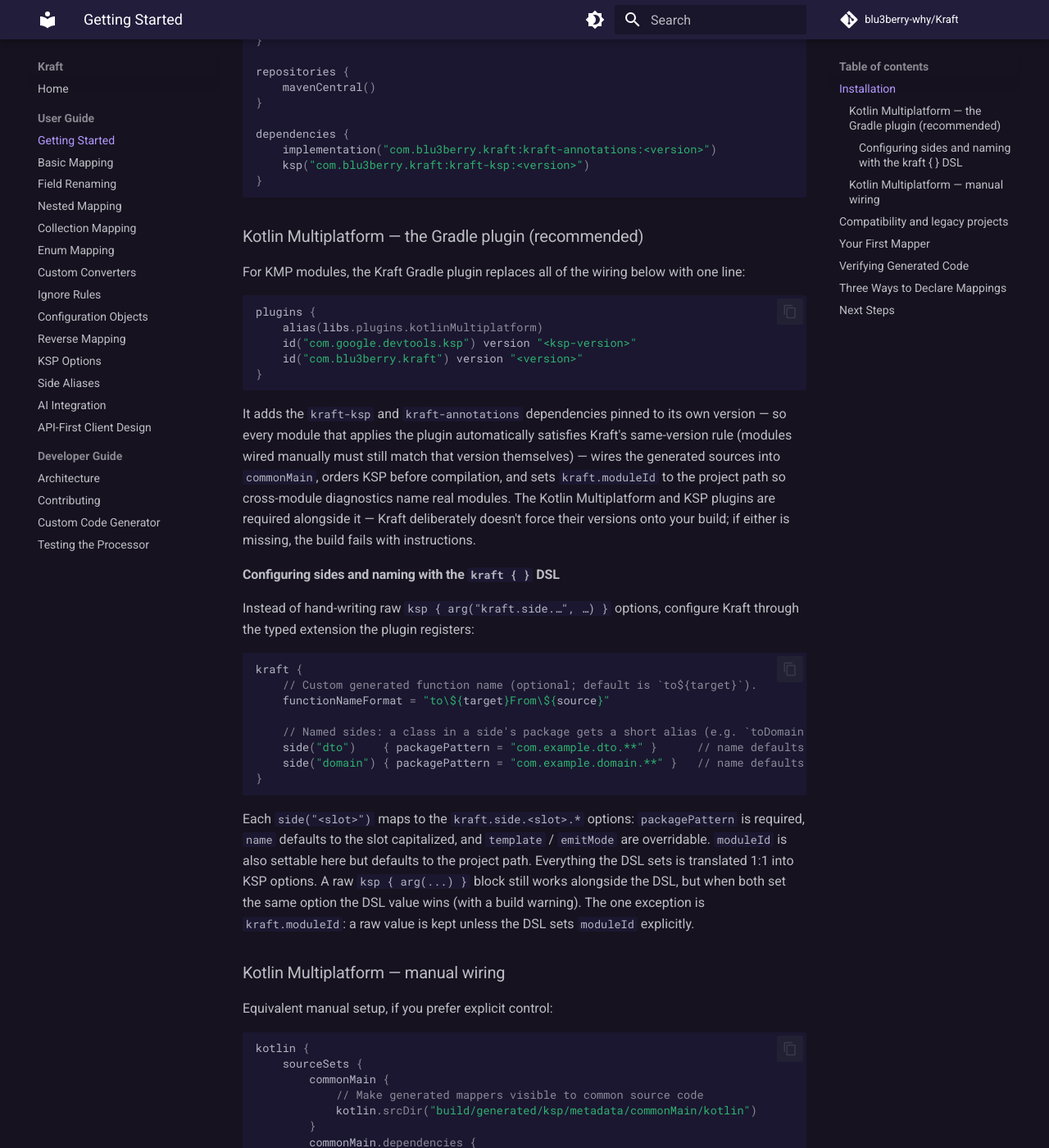
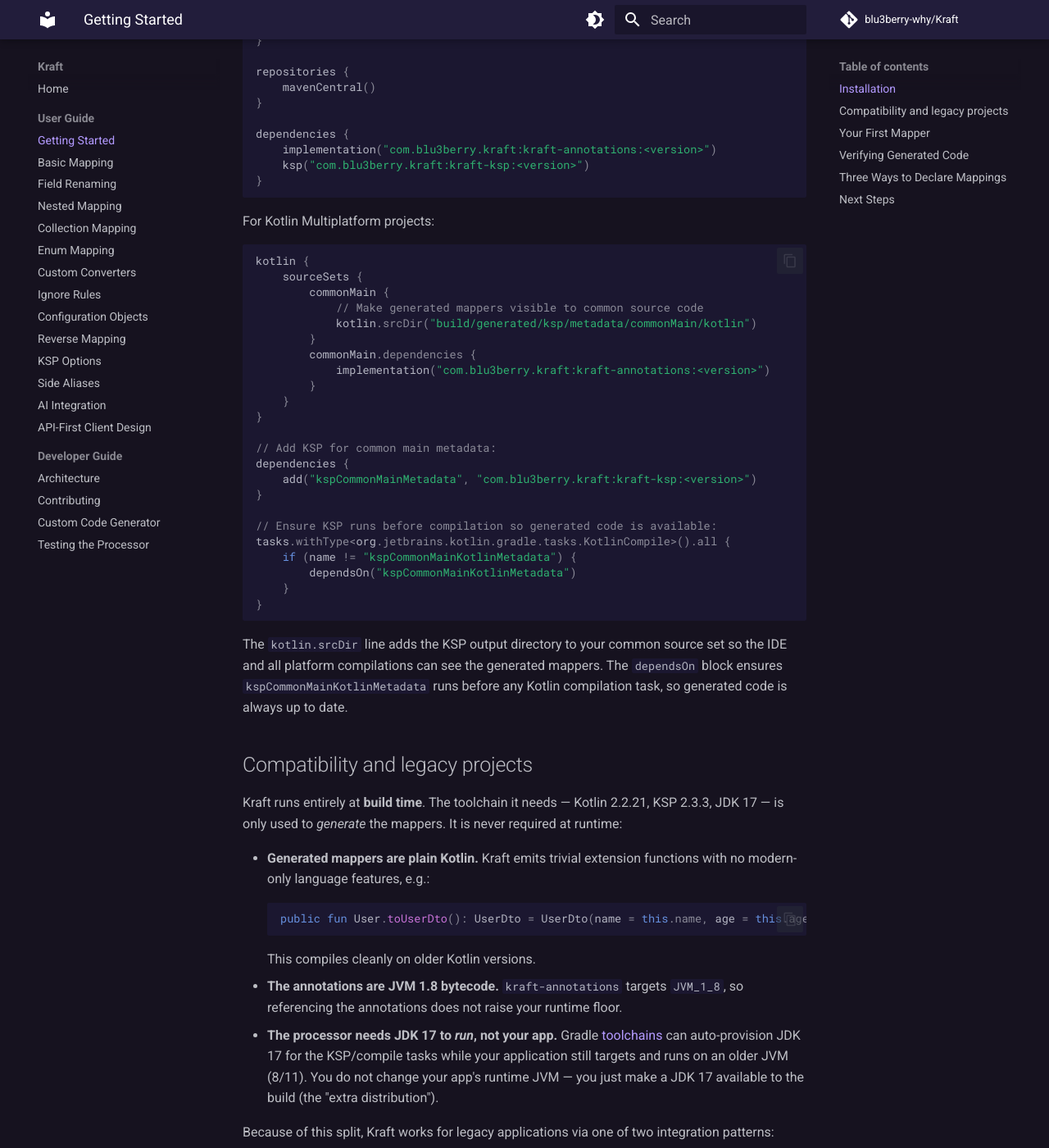
Before and after one commit to blu3berry-why/Kraft, an MkDocs documentation site: the page built from docs/user-guide/getting-started.md, in a window 1280 px wide and 1400 px high, scrolled down 500 px. Shown: the whole window at 82% size. Built offline with MkDocs 1.6.1 and Material for MkDocs 9.7.7, drawn with Linux system fonts in a browser that asks for light colours; comment, search, counter and statistics services are not loaded.

Commit message:
docs: hold Gradle plugin docs until the plugin is released
Restores getting-started.md to its pre-plugin state. The plugin docs merged
with #91 and auto-deployed, but the plugin itself only ships with the 0.12.0
release — the live site was documenting an artifact that is not on Maven
Central yet. The full plugin documentation (KMP + JVM/Android) returns with
PR #93, and after #94 docs deploy from release tags, so the site and Central
stay in sync from then on.

Co-Authored-By: Claude Fable 5 <noreply@anthropic.com>

````diff
--- a/docs/user-guide/getting-started.md
+++ b/docs/user-guide/getting-started.md
@@ -21,40 +21,7 @@ dependencies {
 }
 ```
 
-### Kotlin Multiplatform — the Gradle plugin (recommended)
-
-For KMP modules, the Kraft Gradle plugin replaces all of the wiring below with one line:
-
-```kotlin
-plugins {
-    alias(libs.plugins.kotlinMultiplatform)
-    id("com.google.devtools.ksp") version "<ksp-version>"
-    id("com.blu3berry.kraft") version "<version>"
-}
-```
-
-It adds the `kraft-ksp` and `kraft-annotations` dependencies pinned to its own version — so every module that applies the plugin automatically satisfies Kraft's same-version rule (modules wired manually must still match that version themselves) — wires the generated sources into `commonMain`, orders KSP before compilation, and sets `kraft.moduleId` to the project path so cross-module diagnostics name real modules. The Kotlin Multiplatform and KSP plugins are required alongside it — Kraft deliberately doesn't force their versions onto your build; if either is missing, the build fails with instructions.
-
-#### Configuring sides and naming with the `kraft { }` DSL
-
-Instead of hand-writing raw `ksp { arg("kraft.side.…", …) }` options, configure Kraft through the typed extension the plugin registers:
-
-```kotlin
-kraft {
-    // Custom generated function name (optional; default is `to${target}`).
-    functionNameFormat = "to\${target}From\${source}"
-
-    // Named sides: a class in a side's package gets a short alias (e.g. `toDomain`).
-    side("dto")    { packagePattern = "com.example.dto.**" }      // name defaults to "Dto"
-    side("domain") { packagePattern = "com.example.domain.**" }   // name defaults to "Domain"
-}
-```
-
-Each `side("<slot>")` maps to the `kraft.side.<slot>.*` options: `packagePattern` is required, `name` defaults to the slot capitalized, and `template` / `emitMode` are overridable. `moduleId` is also settable here but defaults to the project path. Everything the DSL sets is translated 1:1 into KSP options. A raw `ksp { arg(...) }` block still works alongside the DSL, but when both set the same option the DSL value wins (with a build warning). The one exception is `kraft.moduleId`: a raw value is kept unless the DSL sets `moduleId` explicitly.
-
-### Kotlin Multiplatform — manual wiring
-
-Equivalent manual setup, if you prefer explicit control:
+For Kotlin Multiplatform projects:
 
 ```kotlin
 kotlin {
````
